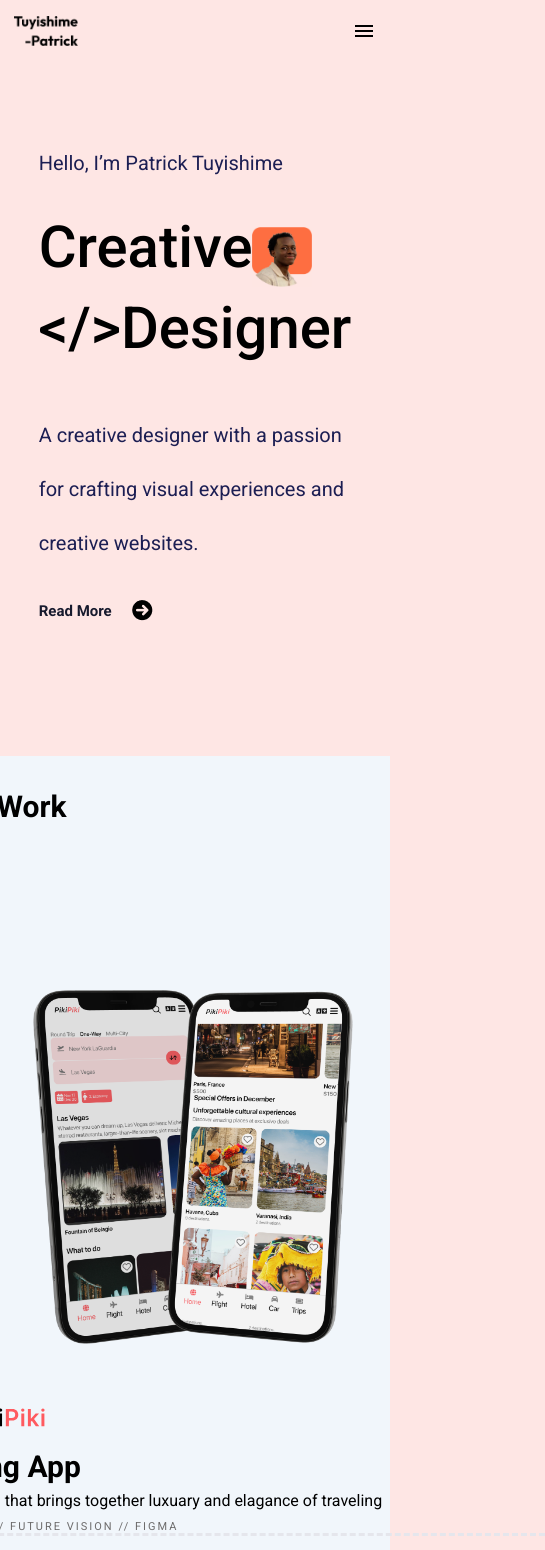
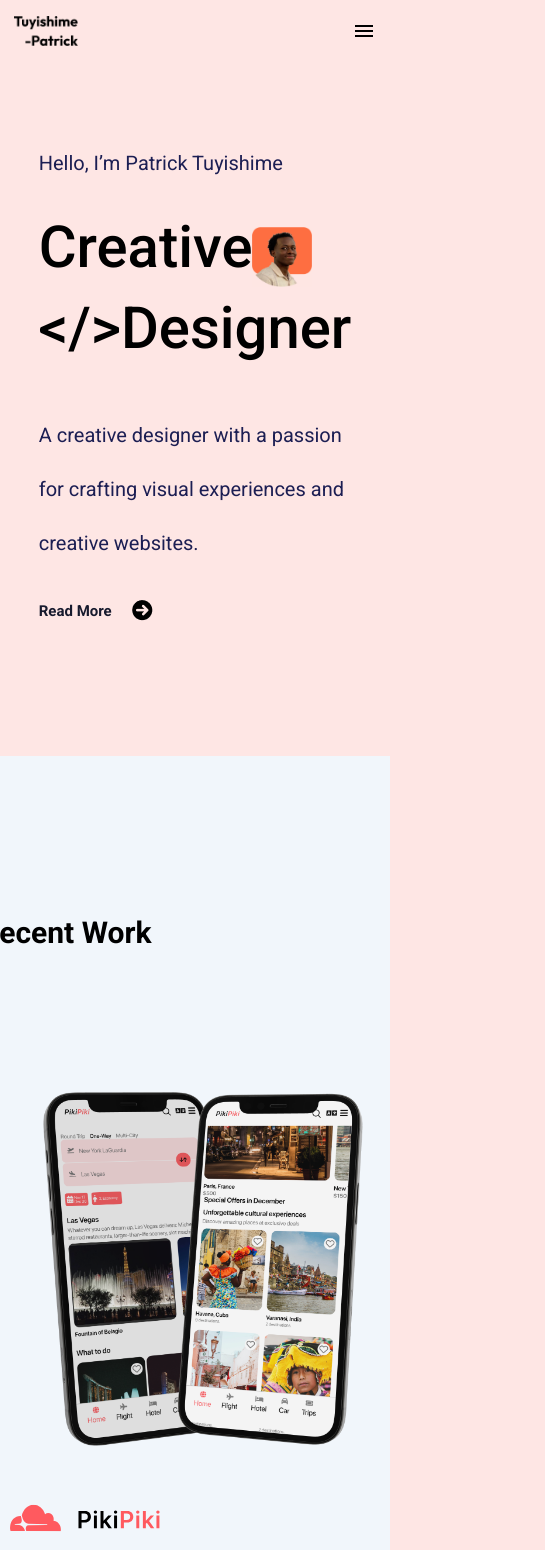
Before and after one commit to ptuyishi-su/patrick-react-portfolio, a React (Create React App) app: page /Home in a window 390 px wide. Shown: the top 1550 px of the page, 545 px wide, since content can reach past the window. Built offline with nearby package versions, Linux system fonts and the light colour scheme.

Commit message:
clickable work

```diff
--- a/src/App.css
+++ b/src/App.css
@@ -255,6 +255,8 @@ nav a {
     margin: 0;
     display: flex;
     justify-content: center;
+    flex-direction: column;
+    align-items: center;
 }
 .portfolio--section--card{
     display: flex;
@@ -262,6 +264,9 @@ nav a {
     align-items:  center;
     margin: 100px 0;
     border-bottom: #e5e6ec dashed ;
+}
+.portfolio--section--card--content{
+    width: 430px;
 }
 .portfolio--section--card img {
     width: auto;
@@ -289,7 +294,6 @@ nav a {
 }
 .projection--section--description{
     width: 500px;
-
 }
 .roles-skills{
     padding: 10px 0 0 0;
@@ -506,16 +510,15 @@ line-height: 37.4px;
         font-size: 30px;
     }
     .projection--section--description{
-        padding: 0 100px 0 0;
+        width: 300px;
     }
     .portfolio--section--card{
         display: flex;
-        flex-direction: column;
         align-items:  center;
-        padding: 0 50px ;
     }
     .portfolio--section--title{
-        padding: 30px 50px;
+        display: flex;
+        align-items: flex-start;
     }
     /* About me style */
     .my--background--description {
@@ -583,6 +586,22 @@ line-height: 37.4px;
         align-self: center;
 
     }
+    .portfolio--section--card{
+        display: flex;
+        flex-direction: column;
+    }
+    .portfolio--section--card--content{
+        display: flex;
+        flex-direction: column;
+        align-items: flex-start;
+        padding-left: 10px;
 
+    }
+    .portfolio--section--card{
+        padding-left: 20px;
+    }
+    .portfolio--section--card--content {
+        width: 400px;
+    }
 
 }
```
